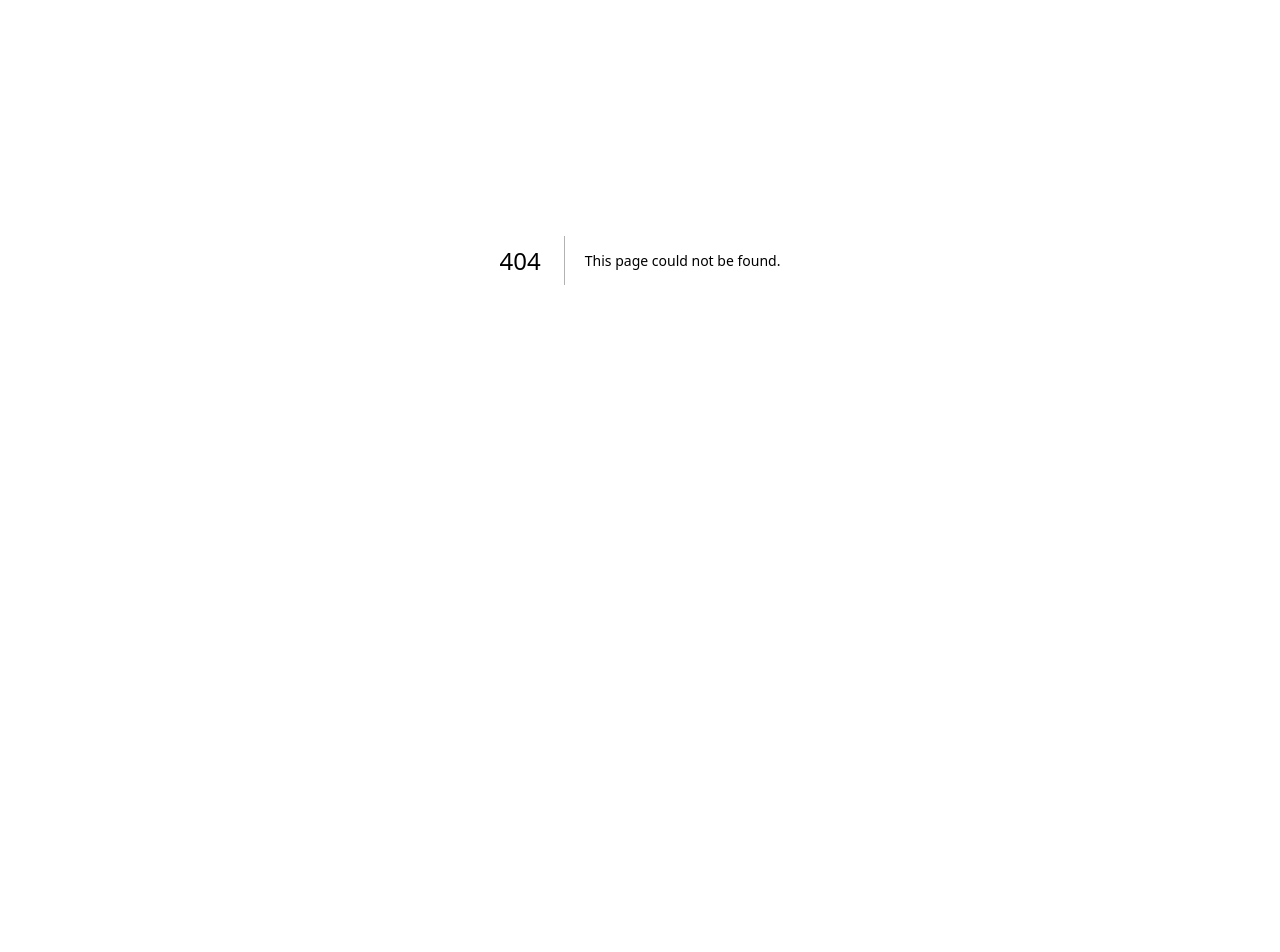
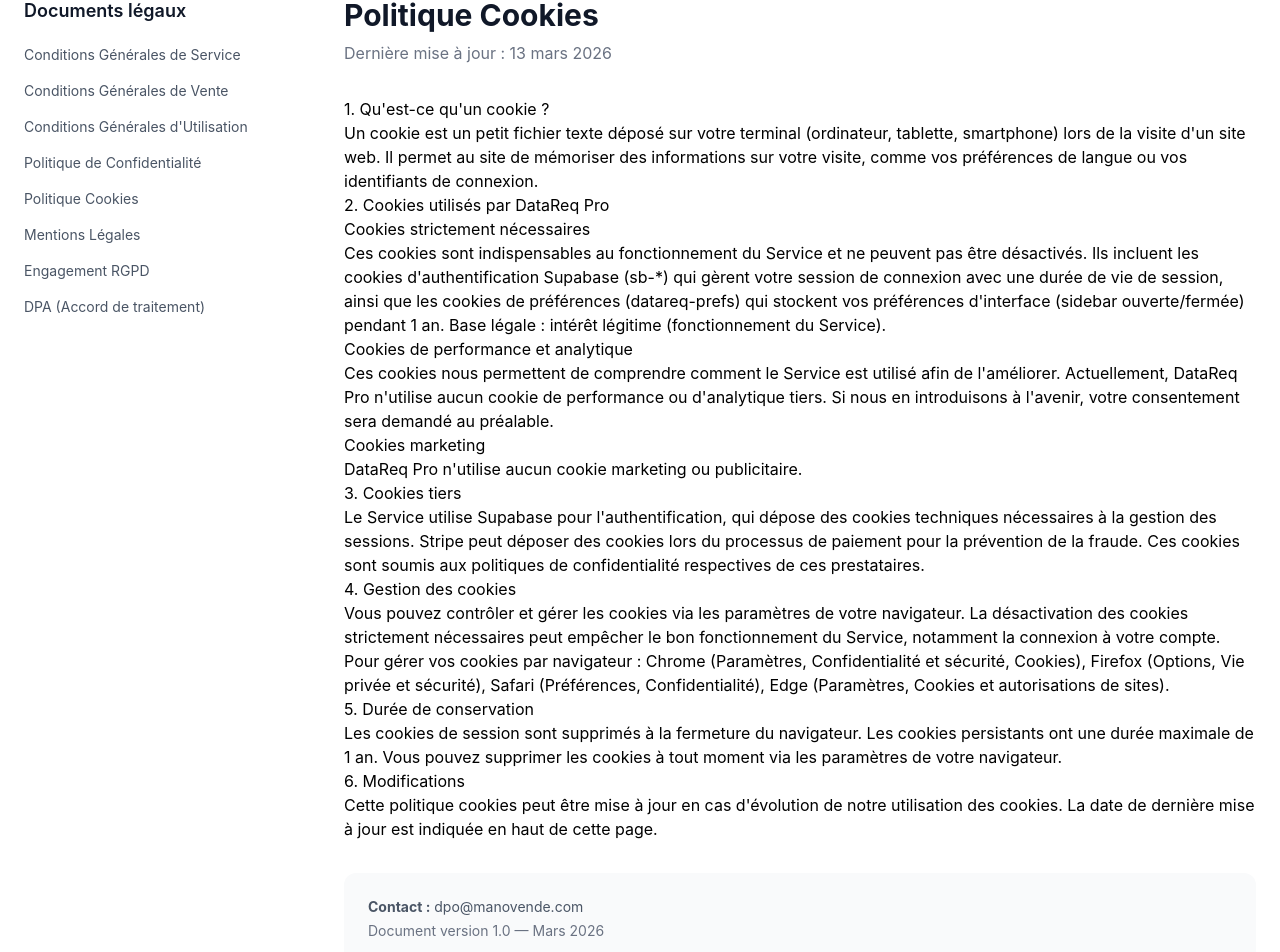
Before and after one commit to AlexMano25/datareq-pro, a Next.js app: page /legal/cookies in a window 1280 px wide. Before the commit this address had no page. Shown: the part 140-1092 px from the top of the page. Before the commit the page ends 800 px from the top, so only its background shows below. Built offline with nearby package versions, Linux system fonts and the light colour scheme.

Commit message:
Create CookiesPage component with cookie policy details

```diff
--- /dev/null
+++ b/src/app/legal/cookies/page.tsx
@@ -0,0 +1,42 @@
+export const metadata = { title: 'Politique Cookies - DataReq Pro' };
+
+export default function CookiesPage() {
+  return (
+    <article className="prose prose-gray max-w-none">
+      <h1 className="text-3xl font-bold text-gray-900 mb-2">Politique Cookies</h1>
+      <p className="text-gray-500 mb-8">Dernière mise à jour : 13 mars 2026</p>
+
+      <h2>1. Qu'est-ce qu'un cookie ?</h2>
+      <p>Un cookie est un petit fichier texte déposé sur votre terminal (ordinateur, tablette, smartphone) lors de la visite d'un site web. Il permet au site de mémoriser des informations sur votre visite, comme vos préférences de langue ou vos identifiants de connexion.</p>
+
+      <h2>2. Cookies utilisés par DataReq Pro</h2>
+
+      <h3>Cookies strictement nécessaires</h3>
+      <p>Ces cookies sont indispensables au fonctionnement du Service et ne peuvent pas être désactivés. Ils incluent les cookies d'authentification Supabase (sb-*) qui gèrent votre session de connexion avec une durée de vie de session, ainsi que les cookies de préférences (datareq-prefs) qui stockent vos préférences d'interface (sidebar ouverte/fermée) pendant 1 an. Base légale : intérêt légitime (fonctionnement du Service).</p>
+
+      <h3>Cookies de performance et analytique</h3>
+      <p>Ces cookies nous permettent de comprendre comment le Service est utilisé afin de l'améliorer. Actuellement, DataReq Pro n'utilise aucun cookie de performance ou d'analytique tiers. Si nous en introduisons à l'avenir, votre consentement sera demandé au préalable.</p>
+
+      <h3>Cookies marketing</h3>
+      <p>DataReq Pro n'utilise aucun cookie marketing ou publicitaire.</p>
+
+      <h2>3. Cookies tiers</h2>
+      <p>Le Service utilise Supabase pour l'authentification, qui dépose des cookies techniques nécessaires à la gestion des sessions. Stripe peut déposer des cookies lors du processus de paiement pour la prévention de la fraude. Ces cookies sont soumis aux politiques de confidentialité respectives de ces prestataires.</p>
+
+      <h2>4. Gestion des cookies</h2>
+      <p>Vous pouvez contrôler et gérer les cookies via les paramètres de votre navigateur. La désactivation des cookies strictement nécessaires peut empêcher le bon fonctionnement du Service, notamment la connexion à votre compte.</p>
+      <p>Pour gérer vos cookies par navigateur : Chrome (Paramètres, Confidentialité et sécurité, Cookies), Firefox (Options, Vie privée et sécurité), Safari (Préférences, Confidentialité), Edge (Paramètres, Cookies et autorisations de sites).</p>
+
+      <h2>5. Durée de conservation</h2>
+      <p>Les cookies de session sont supprimés à la fermeture du navigateur. Les cookies persistants ont une durée maximale de 1 an. Vous pouvez supprimer les cookies à tout moment via les paramètres de votre navigateur.</p>
+
+      <h2>6. Modifications</h2>
+      <p>Cette politique cookies peut être mise à jour en cas d'évolution de notre utilisation des cookies. La date de dernière mise à jour est indiquée en haut de cette page.</p>
+
+      <div className="bg-gray-50 rounded-xl p-6 mt-8">
+        <p className="text-sm text-gray-600"><strong>Contact :</strong> dpo@manovende.com</p>
+        <p className="text-sm text-gray-500 mt-1">Document version 1.0 — Mars 2026</p>
+      </div>
+    </article>
+  );
+}
```
